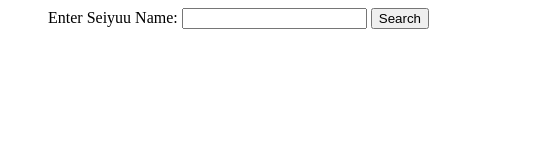
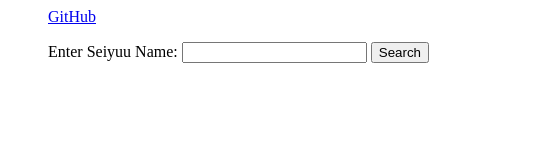
Before and after one commit to Yuzu/Seiyuu-Fetcher, a plain HTML site: page index.html in a window 1280 px wide. Shown: the full height of the page, 0-558 px from the left. Drawn offline with Linux system fonts and the light colour scheme.

Commit message:
Added header

```diff
--- a/index.html
+++ b/index.html
@@ -4,6 +4,11 @@
         <link rel="stylesheet" href="style.css">
     </head>
 
+    <header>
+        <ul>
+            <p><a href="https://github.com/Yuzu" target="_blank">GitHub</a></p>
+        </ul>
+    </header>
     <body>
         <form>
             <ul>
```
Also changed, not shown: style.css (line endings or trailing spaces).
